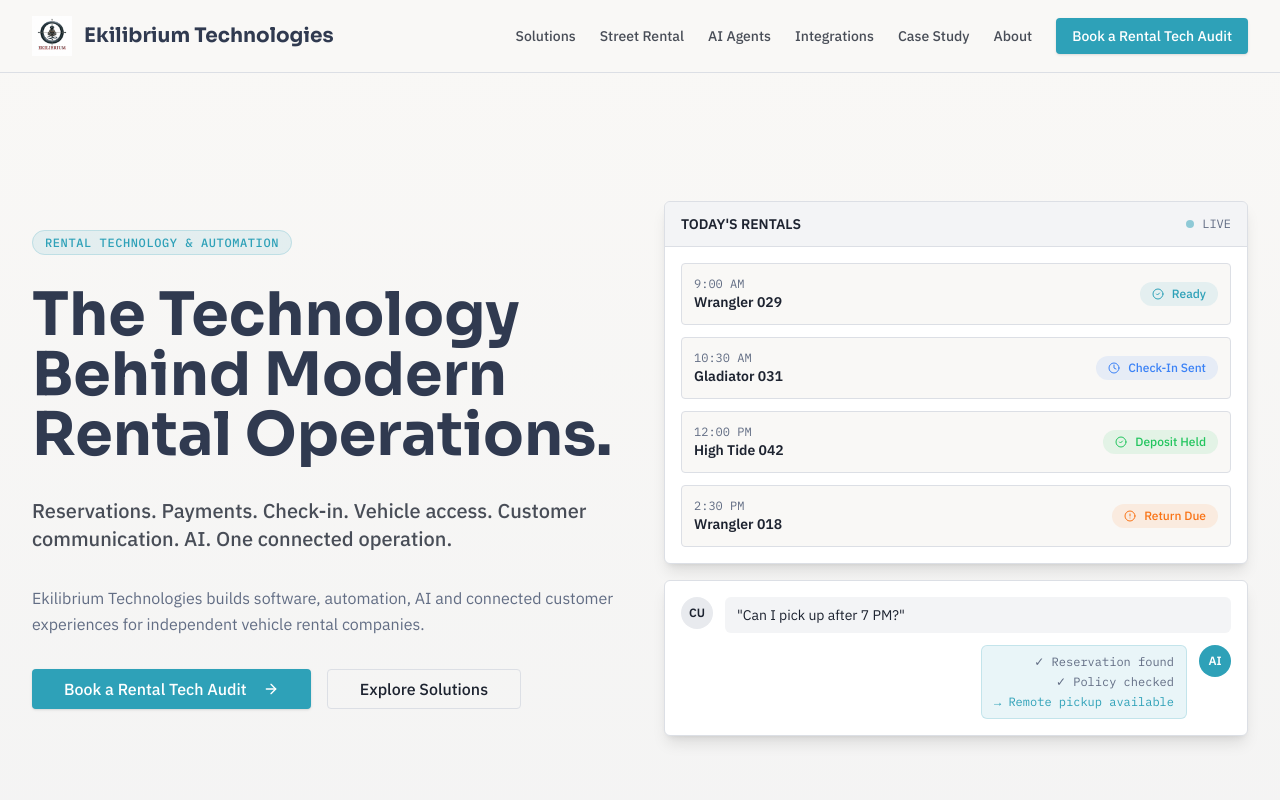
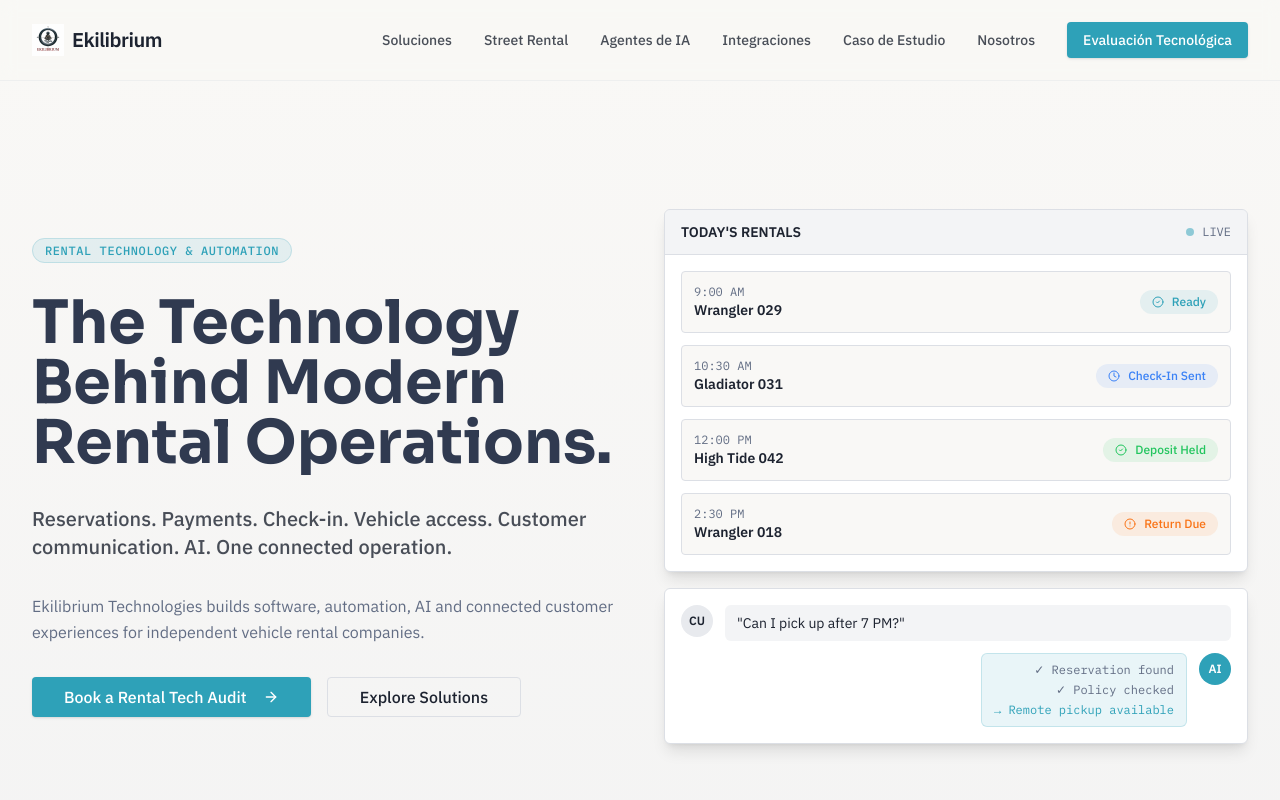
Before and after one commit to EkilibriumTechnologies/Ekilibrium-Technologies-Website, a Next.js app: page /es in a window 1280 px wide. Shown: the top 800 px of the page. Built offline with nearby package versions, Linux system fonts and the light colour scheme.

Commit message:
feat(i18n): implement spanish home page components

```diff
--- a/src/pages/es.tsx
+++ b/src/pages/es.tsx
@@ -1,6 +1,6 @@
 import { SEO } from "@/components/SEO";
-import { Header } from "@/components/Header";
-import { Footer } from "@/components/Footer";
+import { HeaderEs } from "@/components/Header-es";
+import { FooterEs } from "@/components/Footer-es";
 import { HeroSection } from "@/components/home/HeroSection";
 import { RentalOperationsSection } from "@/components/home/RentalOperationsSection";
 import { RentalJourneySection } from "@/components/home/RentalJourneySection";
@@ -27,7 +27,7 @@ export default function EsHome() {
           scroll-margin-top: 80px;
         }
       `}</style>
-      <Header />
+      <HeaderEs />
       <main>
         <HeroSection />
         <RentalOperationsSection />
@@ -43,7 +43,7 @@ export default function EsHome() {
         <LeadFormSection />
         <FAQSection />
       </main>
-      <Footer />
+      <FooterEs />
     </>
   );
 }
```
